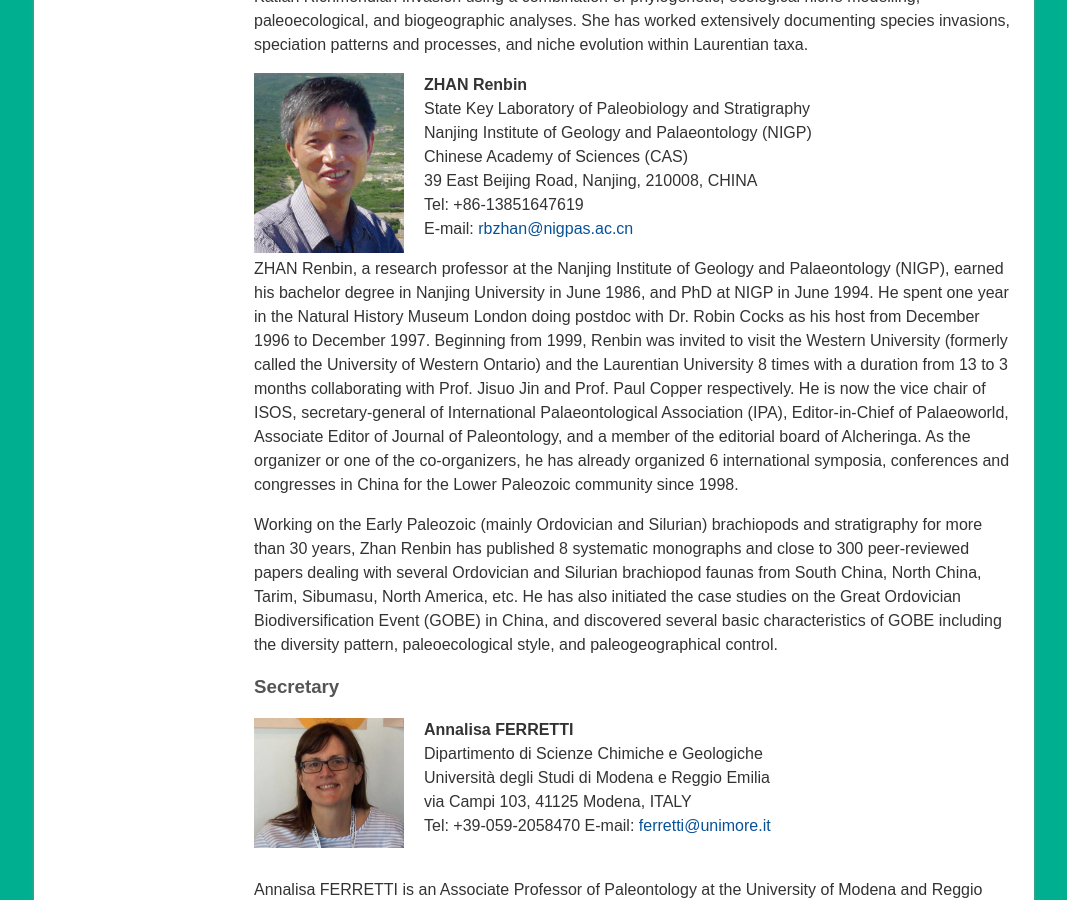
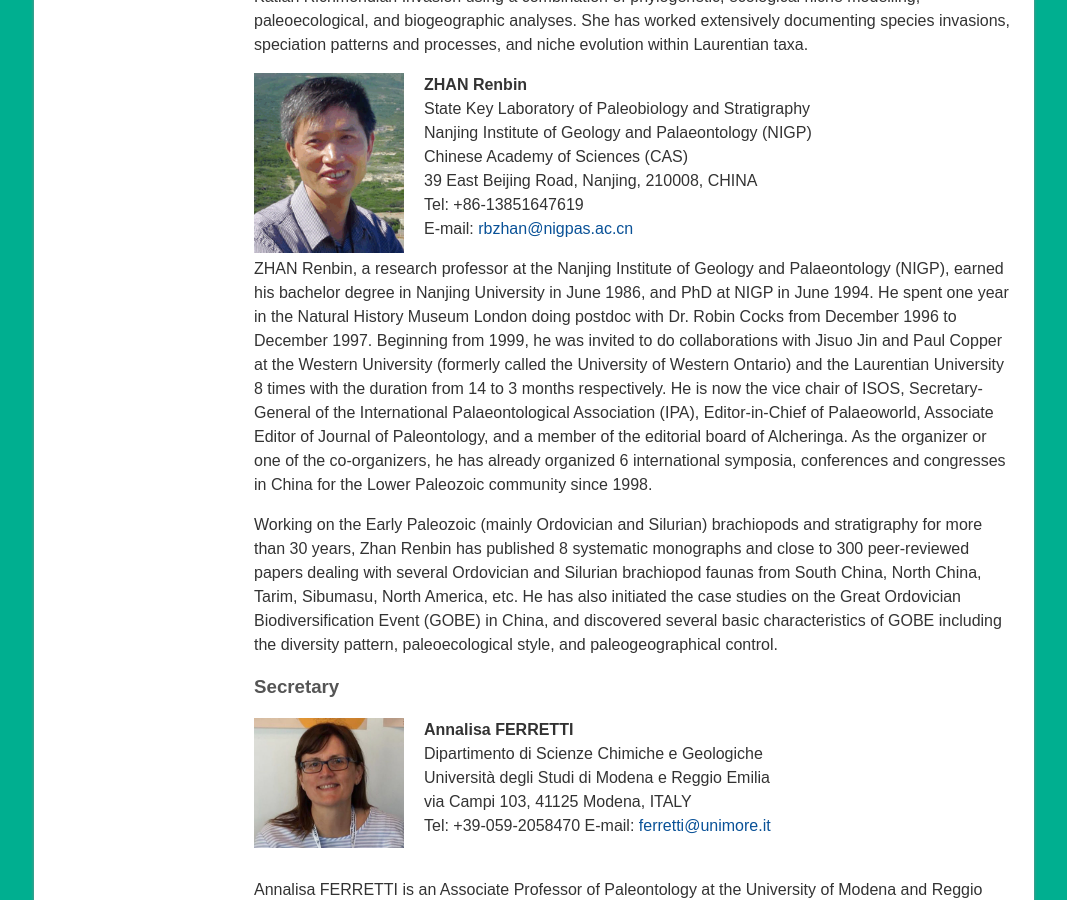
Before and after one commit to whwangChina/subcommission-ordovician, a Jekyll site: the page built from pages/subcommission.md, in a window 1280 px wide and 900 px high, scrolled down 1478 px. Shown: the whole window, without its empty margins (106-1173 px from the left). Built offline with Jekyll 4.4.1, drawn with Linux system fonts in a browser that asks for light colours.

Commit message:
Update subcommission.md

```diff
--- a/pages/subcommission.md
+++ b/pages/subcommission.md
@@ -51,9 +51,10 @@ Tel: +86-13851647619
 E-mail: <rbzhan@nigpas.ac.cn>
 <br />
 
-ZHAN Renbin, a research professor at the Nanjing Institute of Geology and Palaeontology (NIGP), earned his bachelor degree in Nanjing University in June 1986, and PhD at NIGP in June 1994. He spent one year in the Natural History Museum London doing postdoc with Dr. Robin Cocks as his host from December 1996 to December 1997. Beginning from 1999, Renbin was invited to visit the Western University (formerly called the University of Western Ontario) and the Laurentian University 8 times with a duration from 13 to 3 months collaborating with Prof. Jisuo Jin and Prof. Paul Copper respectively. He is now the vice chair of ISOS, secretary-general of International Palaeontological Association (IPA), Editor-in-Chief of Palaeoworld, Associate Editor of Journal of Paleontology, and a member of the editorial board of Alcheringa. As the organizer or one of the co-organizers, he has already organized 6 international symposia, conferences and congresses in China for the Lower Paleozoic community since 1998.
+ZHAN Renbin, a research professor at the Nanjing Institute of Geology and Palaeontology (NIGP), earned his bachelor degree in Nanjing University in June 1986, and PhD at NIGP in June 1994. He spent one year in the Natural History Museum London doing postdoc with Dr. Robin Cocks from December 1996 to December 1997. Beginning from 1999, he was invited to do collaborations with Jisuo Jin and Paul Copper at the Western University (formerly called the University of Western Ontario) and the Laurentian University 8 times with the duration from 14 to 3 months respectively. He is now the vice chair of ISOS, Secretary-General of the International Palaeontological Association (IPA), Editor-in-Chief of Palaeoworld, Associate Editor of Journal of Paleontology, and a member of the editorial board of Alcheringa. As the organizer or one of the co-organizers, he has already organized 6 international symposia, conferences and congresses in China for the Lower Paleozoic community since 1998.
 
 Working on the Early Paleozoic (mainly Ordovician and Silurian) brachiopods and stratigraphy for more than 30 years, Zhan Renbin has published 8 systematic monographs and close to 300 peer-reviewed papers dealing with several Ordovician and Silurian brachiopod faunas from South China, North China, Tarim, Sibumasu, North America, etc. He has also initiated the case studies on the Great Ordovician Biodiversification Event (GOBE) in China, and discovered several basic characteristics of GOBE including the diversity pattern, paleoecological style, and paleogeographical control.
+
 
 
 ### Secretary
```
